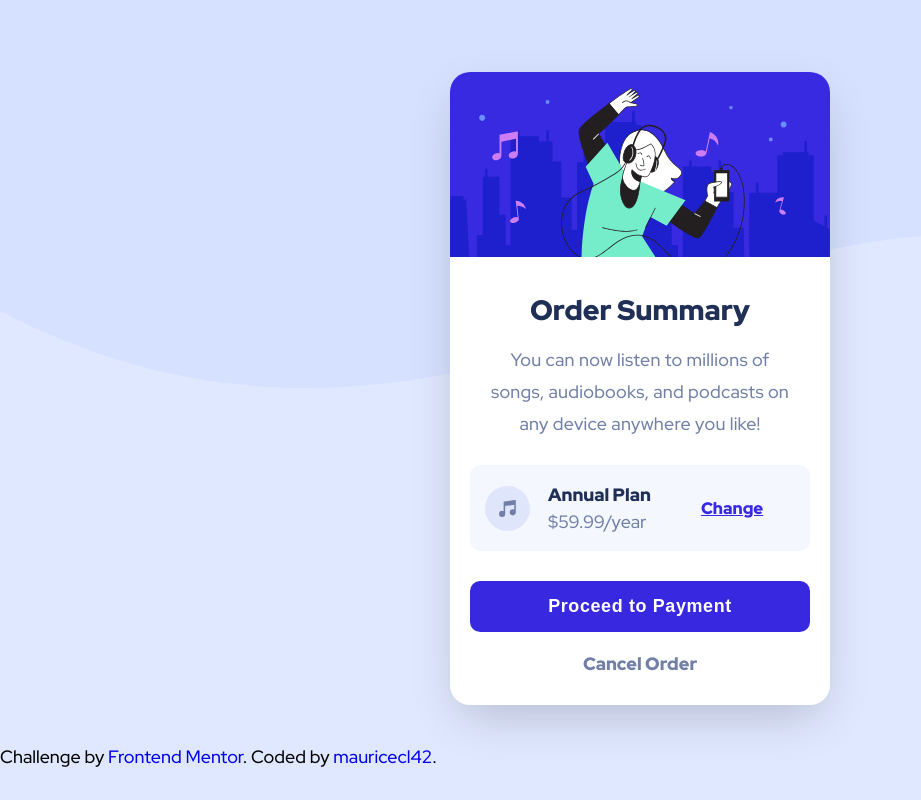
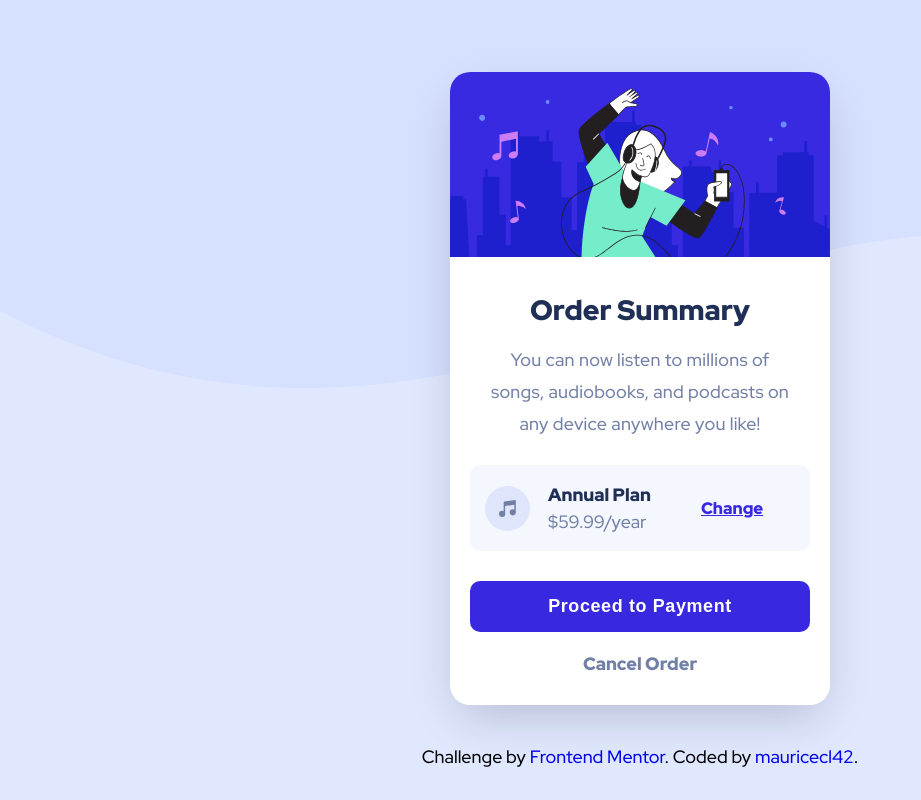
Before and after one commit to Mauricio2802/order-component, a plain HTML site: page index.html in a window 1280 px wide. Shown: the whole page, without its empty margins (0-921 px from the left). Drawn offline with Linux system fonts and the light colour scheme.

Commit message:
Fix the attribution position again

```diff
--- a/styles/mobile.css
+++ b/styles/mobile.css
@@ -154,7 +154,7 @@ main {
 .attribution {
   font-size: 1.4rem;
   font-family: var(--primary-font);
-  width: 100vw;
+  text-align: center;
 }
 
 a {
```
